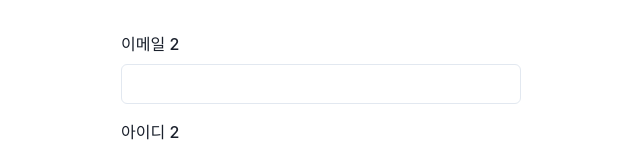
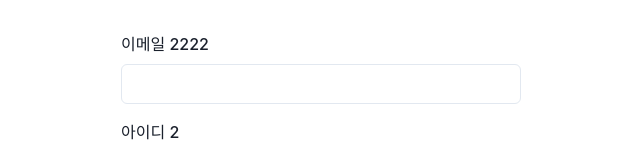
Before and after one commit to pang2moa/library-front, a Next.js app: page /member/register in a window 1280 px wide. Shown: the top 152 px of the page, without its empty margins (319-959 px from the left). Built offline with nearby package versions, Linux system fonts and the light colour scheme.

Commit message:
awefawef

```diff
--- a/src/app/member/register/RegisterForm.tsx
+++ b/src/app/member/register/RegisterForm.tsx
@@ -54,7 +54,7 @@ export default function RegisterForm() {
       <form onSubmit={handleSubmit(onSubmit)}>
         <VStack spacing={4}>
           <FormControl isInvalid={!!errors.email}>
-            <FormLabel htmlFor="email">이메일 2</FormLabel>
+            <FormLabel htmlFor="email">이메일 2222</FormLabel>
             <Input
               id="email"
               type="email"
```
